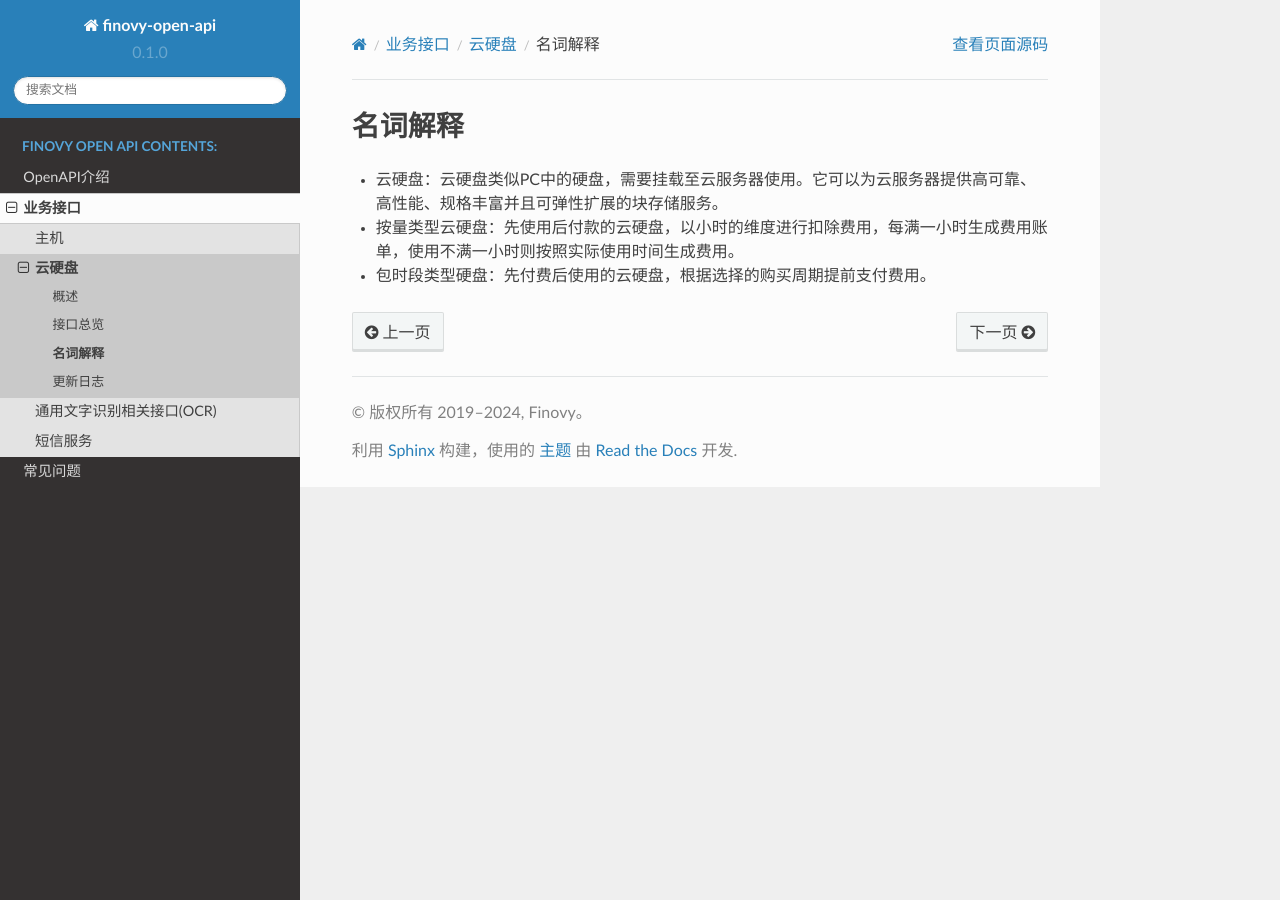
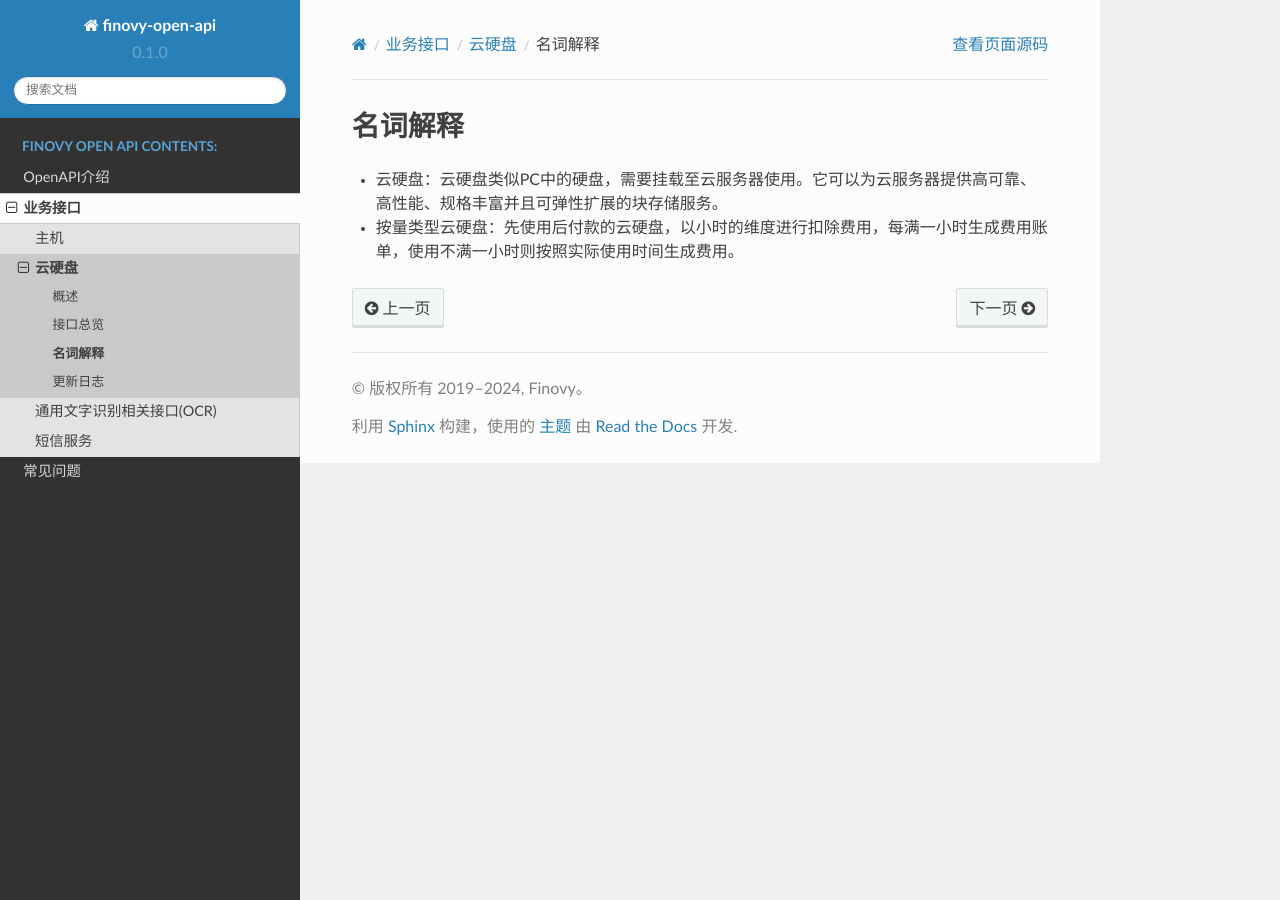
Before and after one commit to finovy/open-api, a Sphinx documentation site: the page built from docs/source/api/pveharddiskapi/3.definition.md, in a window 1280 px wide. Built offline with Sphinx 7.4.7 and the Read the Docs theme 2.0.0, drawn with Linux system fonts in a browser that asks for light colours.

Commit message:
fix: 云硬盘名词解释更新

```diff
--- a/docs/source/api/pveharddiskapi/3.definition.md
+++ b/docs/source/api/pveharddiskapi/3.definition.md
@@ -2,4 +2,3 @@
 
 - 云硬盘：云硬盘类似PC中的硬盘，需要挂载至云服务器使用。它可以为云服务器提供高可靠、高性能、规格丰富并且可弹性扩展的块存储服务。
 - 按量类型云硬盘：先使用后付款的云硬盘，以小时的维度进行扣除费用，每满一小时生成费用账单，使用不满一小时则按照实际使用时间生成费用。
-- 包时段类型硬盘：先付费后使用的云硬盘，根据选择的购买周期提前支付费用。
```
